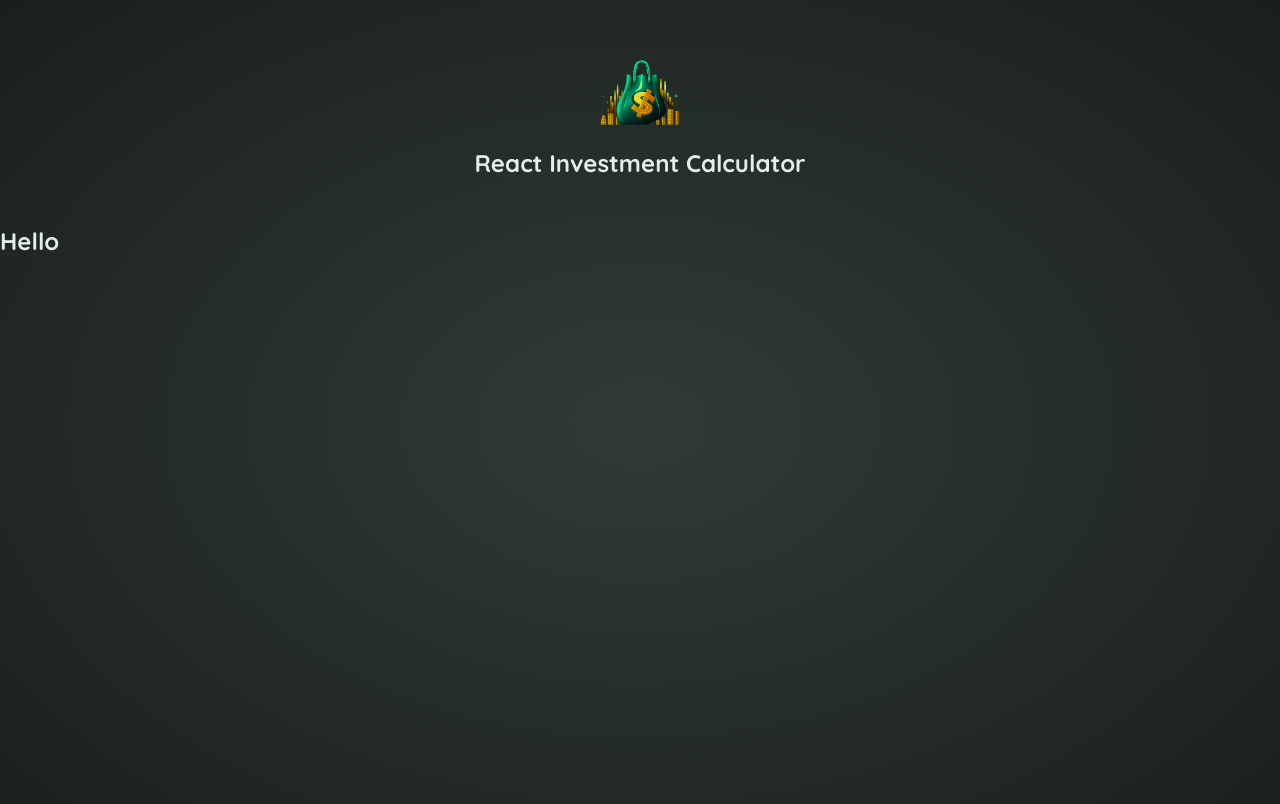
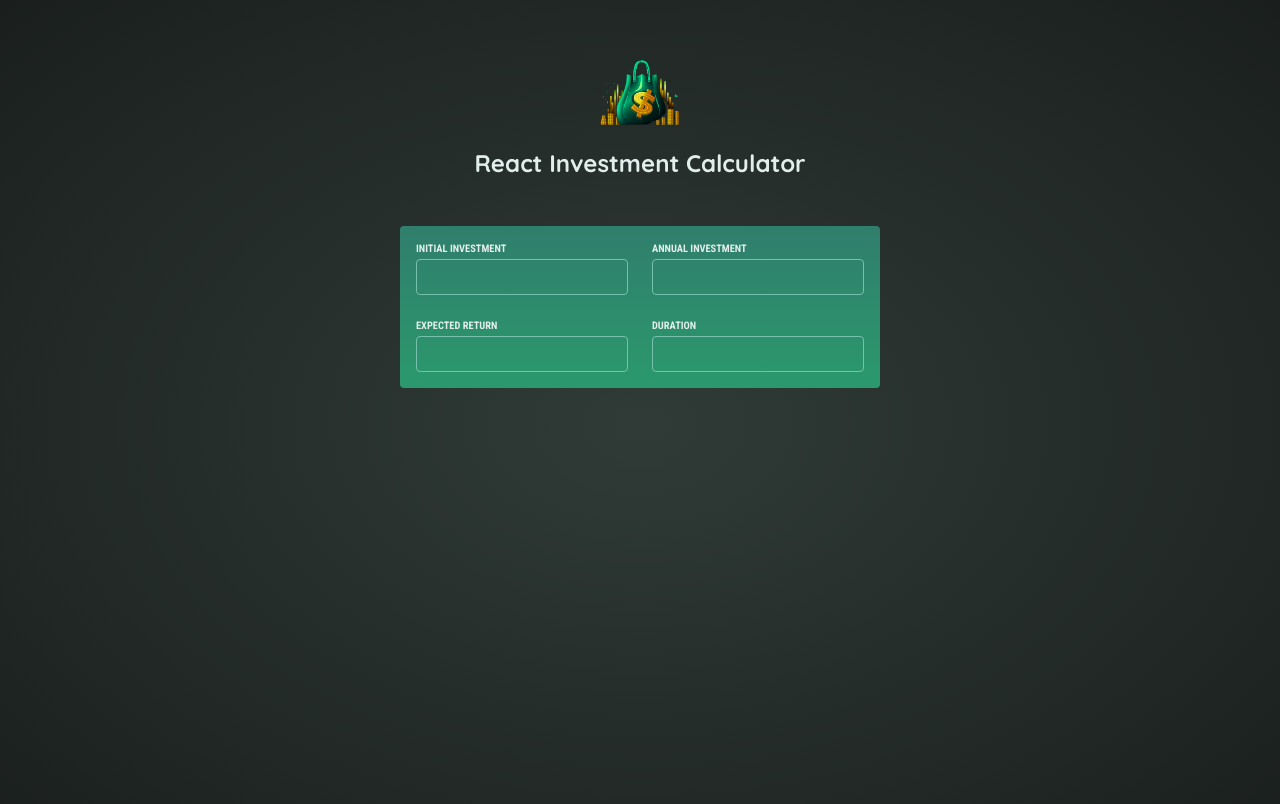
Before and after one commit to laurentmrts/investment-calculator, a React (Vite) app: page / in a window 1280 px wide. Shown: the top 804 px of the page. Built offline with nearby package versions, Linux system fonts and the light colour scheme.

Commit message:
🚧 Add components for displaying a header

```diff
--- a/src/App.jsx
+++ b/src/App.jsx
@@ -1,6 +1,8 @@
+import InputGroup from "./components/InputGroup.jsx";
+
 function App() {
   return (
-    <h2>Hello</h2>
+    <InputGroup />
   )
 }
 
--- /dev/null
+++ b/src/components/InputGroup.jsx
@@ -0,0 +1,12 @@
+import UserInput from "./UserInput.jsx";
+
+export default function InputGroup() {
+  return (
+    <div id="user-input" className="input-group">
+      <UserInput label="INITIAL INVESTMENT" />
+      <UserInput label="ANNUAL INVESTMENT" />
+      <UserInput label="EXPECTED RETURN" />
+      <UserInput label="DURATION" />
+    </div>
+  );
+}
--- /dev/null
+++ b/src/components/UserInput.jsx
@@ -0,0 +1,16 @@
+import {useState} from "react";
+
+export default function UserInput({label, valueInput}) {
+  const [value, setValue] = useState(valueInput);
+
+  function handleChange(event) {
+    setValue(event.target.value);
+  }
+
+  return (
+    <div>
+      <label>{label}</label>
+      <input type="number" required value={value} onChange={handleChange} />
+    </div>
+  )
+}
--- a/src/index.css
+++ b/src/index.css
@@ -40,8 +40,8 @@ header h1 {
 }
 
 .input-group {
-  display: flex;
-  justify-content: space-evenly;
+  display: grid;
+  grid-template-columns: repeat(2, 1fr);
   gap: 1.5rem;
 }
 
@@ -49,7 +49,7 @@ header h1 {
   display: block;
   margin-bottom: 0.25rem;
   font-family: 'Roboto Condensed', sans-serif;
-  font-size: 0.5rem;
+  font-size: 0.65rem;
   font-weight: bold;
   text-transform: uppercase;
 }
```
Also changed, not shown: 1 other file (tests, documents, lock files or other folders).
